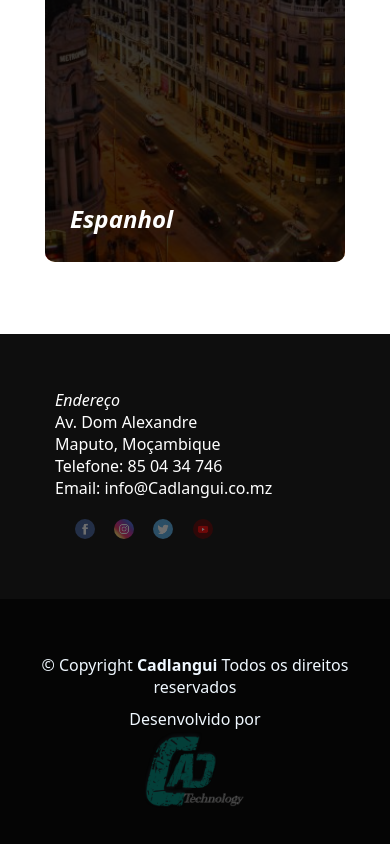
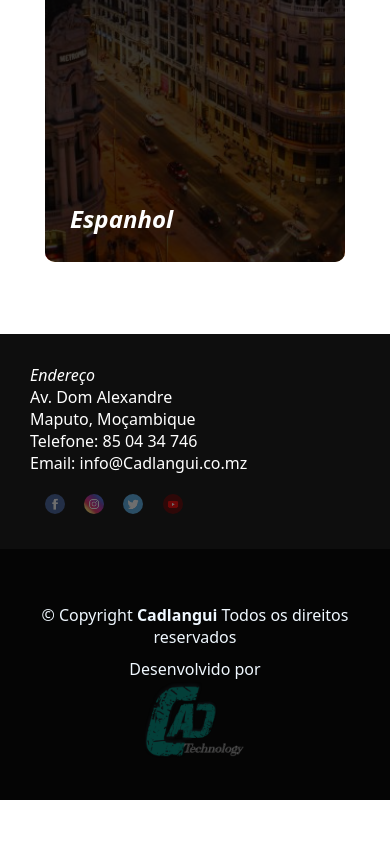
Before and after one commit to candidodimande/cadlangui, a plain HTML site: page index.html in a window 390 px wide. Shown: the part 1850-2694 px from the top of the page. After the commit the page ends 2650 px from the top, so only its background shows below. Drawn offline with Linux system fonts and the light colour scheme.

Commit message:
new update

```diff
--- a/estilos/style.css
+++ b/estilos/style.css
@@ -461,17 +461,7 @@ footer p a {
         margin-bottom: 50px;
     }
 
-    .redes-sociais {
-        padding: 55px;
-    }
 
-    .redes-sociais article {
-        padding-left: 5px;
-    }
-
-    .footer p {
-        width: 50px;
-    }
 }
 
 @media (max-width: 600px){
```
